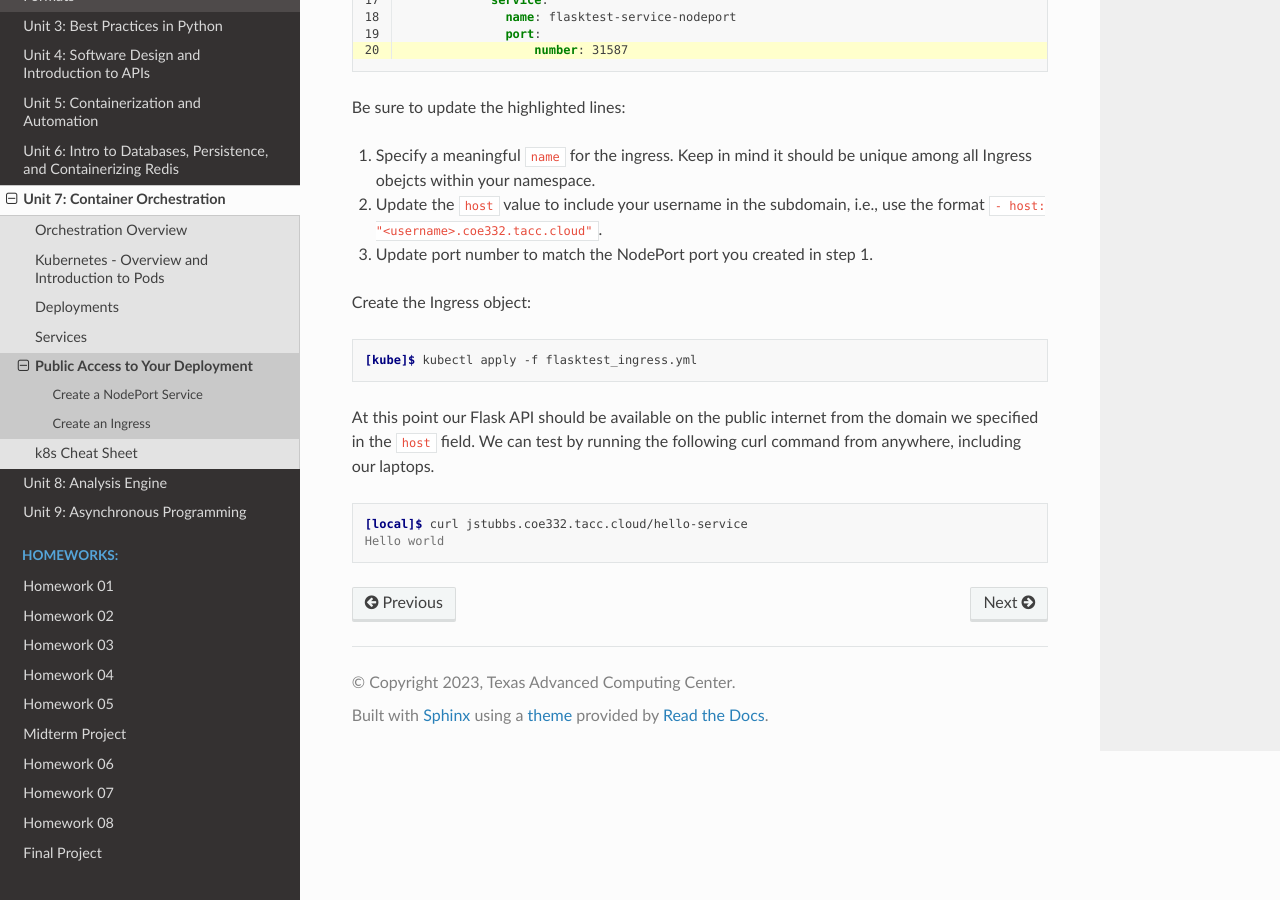
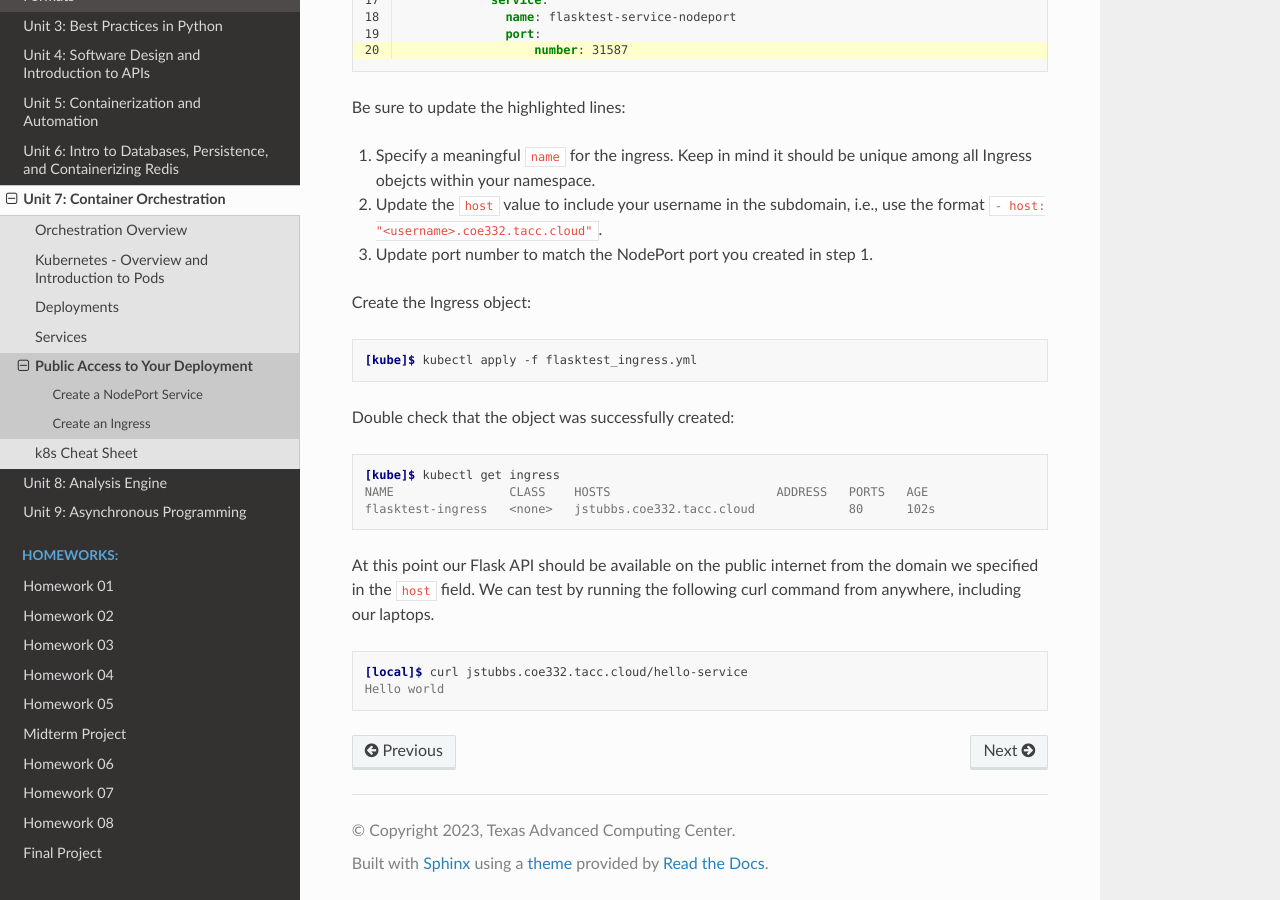
Before and after one commit to TACC/coe-332-sp23, a Sphinx documentation site: the page built from docs/unit07/publicip.rst, in a window 1280 px wide and 900 px high, scrolled down 2382 px. Built offline with Sphinx 7.4.7 and the Read the Docs theme 2.0.0, drawn with Linux system fonts in a browser that asks for light colours.

Commit message:
added command to check ingress

```diff
--- a/docs/unit07/publicip.rst
+++ b/docs/unit07/publicip.rst
@@ -142,6 +142,15 @@ Create the Ingress object:
 
     [kube]$ kubectl apply -f flasktest_ingress.yml
 
+
+Double check that the object was successfully created:
+
+.. code-block:: console
+
+    [kube]$ kubectl get ingress
+    NAME                CLASS    HOSTS                       ADDRESS   PORTS   AGE
+    flasktest-ingress   <none>   jstubbs.coe332.tacc.cloud             80      102s
+
 At this point our Flask API should be available on the public internet from the domain
 we specified in the ``host`` field. We can test by running the following curl command from
 anywhere, including our laptops.
```
